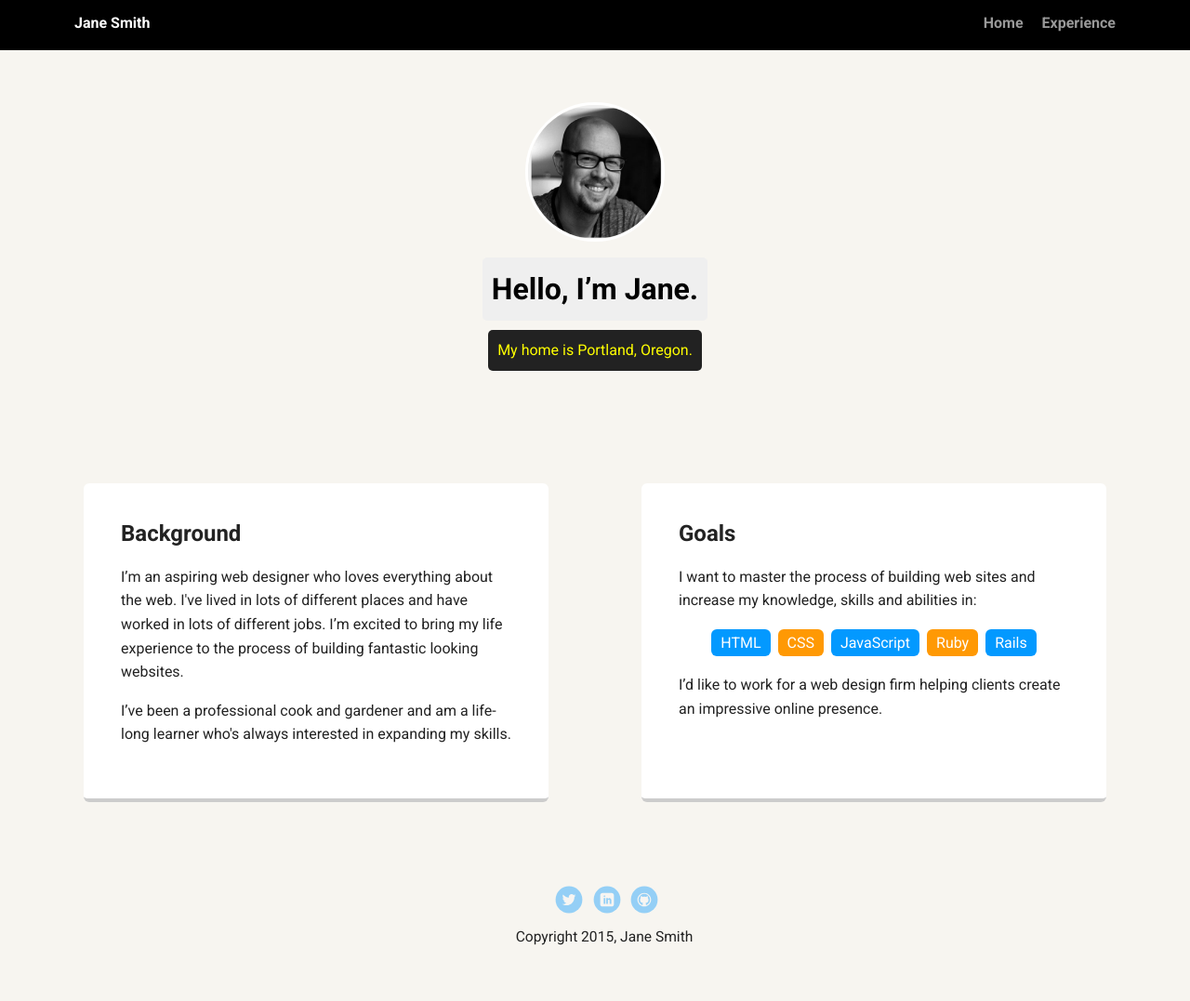
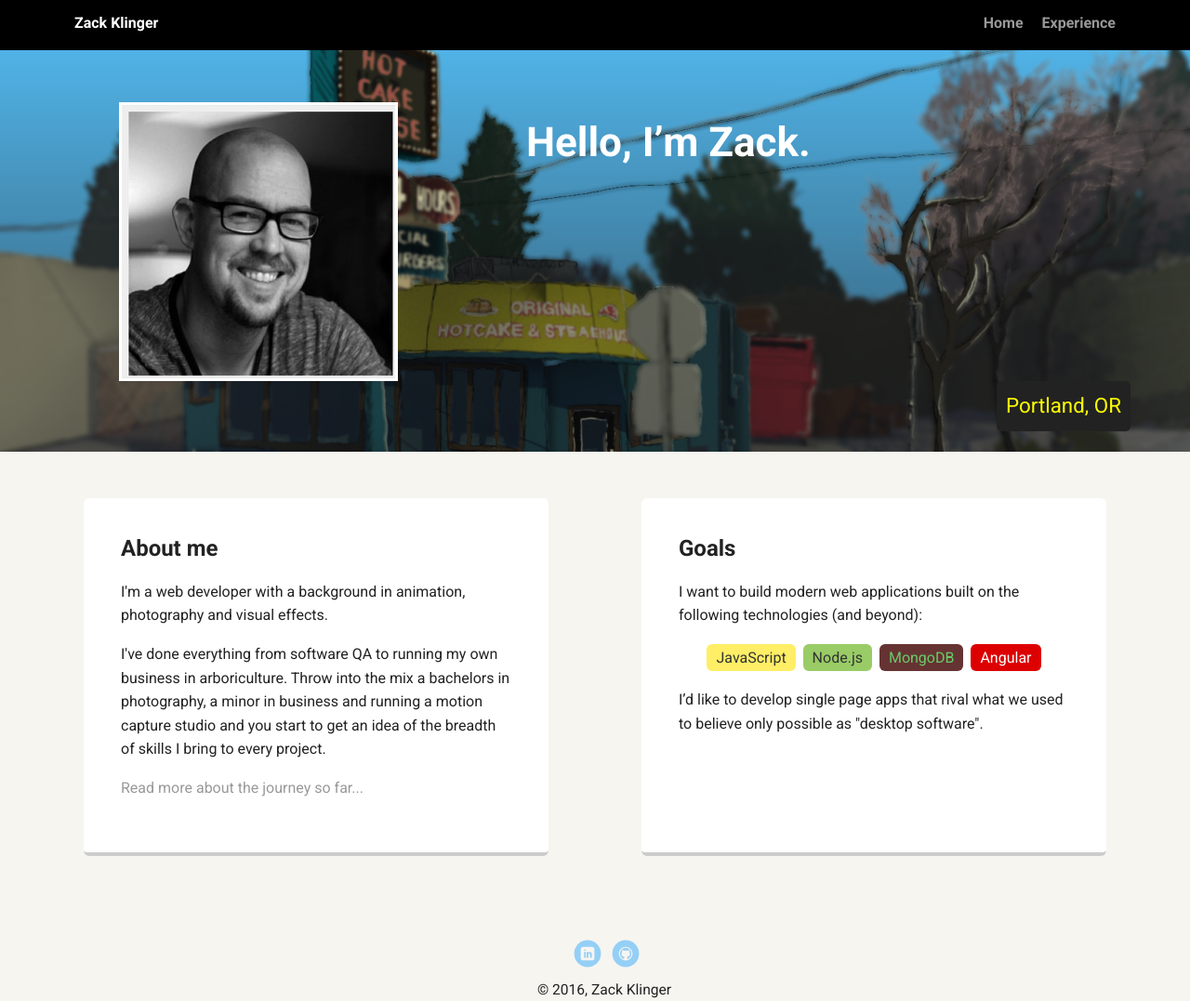
Before and after one commit to zklinger2000/treetech-portfolio-v1, a plain HTML site: page index.html in a window 1280 px wide. Shown: the whole page at 93% size. Drawn offline with Linux system fonts and the light colour scheme; a web font is replaced by a local one.

Commit message:
UPDATE home page

```diff
--- a/index.html
+++ b/index.html
@@ -2,7 +2,7 @@
 <html lang="en">
 <head>
   <meta charset="utf-8">
-  <title>Jane Smith's Profile</title>
+  <title>Zack Klinger | Web Developer | Portland, OR</title>
   <meta name="viewport" content="width=device-width, initial-scale=1.0">
   <link rel="stylesheet" href="styles.css">
   <link href="https://fonts.googleapis.com/css?family=Muli%7CRoboto:400,300,500,700,900" rel="stylesheet"></head>
@@ -10,46 +10,47 @@
 
     <div class="main-nav">
         <ul class="nav">
-          <li class="name">Jane Smith</li>
-          <li><a href="#">Home</a></li>
-          <li><a href="#">Experience</a></li>
+          <li class="name">Zack Klinger</li>
+          <li><a href="/">Home</a></li>
+          <li><a href="/experience">Experience</a></li>
         </ul>
     </div>
 
     <header>
-      <img src="images/profile_picture_001.png" alt="Drawing of Jane Smith" class="profile-image">
-      <h1 class="tag name">Hello, I’m Jane.</h1>
-      <p class="tag location">My home is Portland, Oregon.</p>
+      <img src="images/profile_picture_001.png" alt="Image of Zack Klinger" class="profile-image">
+      <h1 class="tag name">Hello, I’m Zack.</h1>
+      <p class="tag location">Portland, OR</p>
     </header>
 
     <main class="flex">
       <div class="card">
-        <h2>Background</h2>
-        <p>I’m an aspiring web designer who loves everything about the web. I've lived in lots of different places and have worked in lots of different jobs. I’m excited to bring my life experience to the process of building fantastic looking websites.</p>
-        <p>I’ve been a professional cook and gardener and am a life-long learner who's always interested in expanding my skills.</p>
+        <h2>About me</h2>
+        <p>I'm a web developer with a background in animation, photography and visual effects.</p>
+        <p>I've done everything from software QA to running my own business in arboriculture.  Throw into the mix
+        a bachelors in photography, a minor in business and running a motion capture studio and you start to get an idea of the breadth
+        of skills I bring to every project.</p>
+        <p><a href="/experience">Read more about the journey so far...</a></p>
       </div>
 
       <div class="card">
         <h2>Goals</h2>
-        <p>I want to master the process of building web sites and increase my knowledge, skills and abilities in:</p>
+        <p>I want to build modern web applications built on the following technologies (and beyond):</p>
         <ul class="skills">
-          <li>HTML</li>
-          <li>CSS</li>
-          <li>JavaScript</li>
-          <li>Ruby</li>
-          <li>Rails</li>
+          <li class="js">JavaScript</li>
+          <li class="nodejs">Node.js</li>
+          <li class="mongodb">MongoDB</li>
+          <li class="angular">Angular</li>
         </ul>
-        <p>I’d like to work for a web design firm helping clients create an impressive online presence.</p>
+        <p>I’d like to develop single page apps that rival what we used to believe only possible as "desktop software".</p>
       </div>
 
     </main>
     <footer>
       <ul>
-        <li><a href="#" class="social twitter">Twitter</a></li>
-        <li><a href="#" class="social linkedin">LinkedIn</a></li>
-        <li><a href="#" class="social github">Github</a></li>
+        <li><a href="https://www.linkedin.com/in/zack-klinger-213606a" class="social linkedin">LinkedIn</a></li>
+        <li><a href="https://github.com/zklinger2000" class="social github">Github</a></li>
       </ul>
-      <p class="copyright">Copyright 2015, Jane Smith</p>
+      <p class="copyright">&copy; 2016, Zack Klinger</p>
     </footer>
   </body>
   </html>
--- a/styles.css
+++ b/styles.css
@@ -57,7 +57,7 @@ a:hover {
 
 header {
   text-align: center;
-  background: url('images/portland.jpg') no-repeat top center ;
+  background: url('images/pancake_daytime_output_083.jpg') no-repeat top center ;
   background-size: cover;
   overflow: hidden;
   padding-top: 60px;
@@ -66,27 +66,36 @@ header {
   line-height: 1.5;
 }
 header .profile-image {
+  float: left;
+  margin-left: 10%;
   margin-top: 50px;
-  width: 150px;
-  height: 150px;
-  border-radius: 50%;
+  width: 300px;
+  height: 300px;
   border: 3px solid white;
   transition: all .5s;
 }
 header .profile-image:hover {
-  transform: scale(1.2) rotate(5deg);
+  transform: scale(1.2);
 }
 .tag {
-  background-color: #efefef;
-  color: black;
+  color: white;
+  float: left;
+  margin-left: 10%;
+  margin-top: 50px;
   padding: 10px;
   border-radius: 5px;
   display: table;
-  margin: 10px auto;
+}
+.tag.name {
+  font-size: 2.75em;
 }
 .location {
+  float: right;
+  margin-top: 350px;
+  margin-right: 5%;
   background-color: #222;
   color: yellow;
+  font-size: 1.4em;
 }
 .card {
   margin: 30px;
@@ -99,7 +108,7 @@ header .profile-image:hover {
   transition: all .5s;
 }
 .card:hover {
-  border-color: #ff99ff;
+  border-color: #9999ff;
 }
 
 ul.skills {
@@ -110,15 +119,22 @@ ul.skills {
 .skills li {
   border-radius: 6px;
   display: inline-block;
-  background: #ff9904;
-  color: white;
   padding: 5px 10px;
   margin: 2px;
 }
 
-.skills li:nth-child(odd) {
-  background: #0399ff;
-}
+li.js {
+  background-color: #fe6;
+  color: #333;}
+li.nodejs {
+  background-color: #9c6;
+  color: #333;}
+li.mongodb {
+  background-color: #633;
+  color: #6c6;}
+li.angular {
+  background-color: #d00;
+  color: #fff;}
 
 footer {
   width: 100%;
@@ -150,9 +166,6 @@ a.social {
   background-size: 30px 30px;
   opacity: .4;
   transition: all .5s;
-}
-a.twitter {
-  background-image: url(images/twitter.svg);
 }
 a.linkedin {
   background-image: url(images/linkedin.svg);
```
